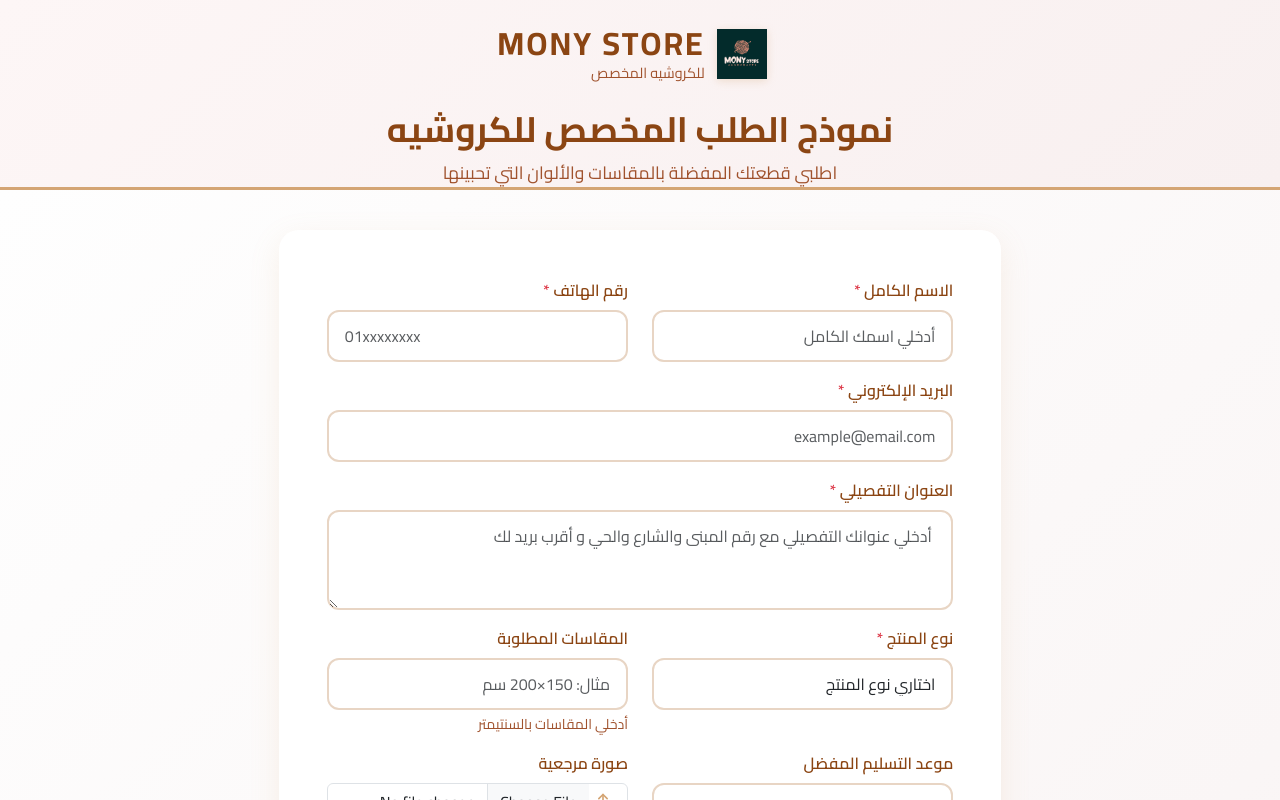
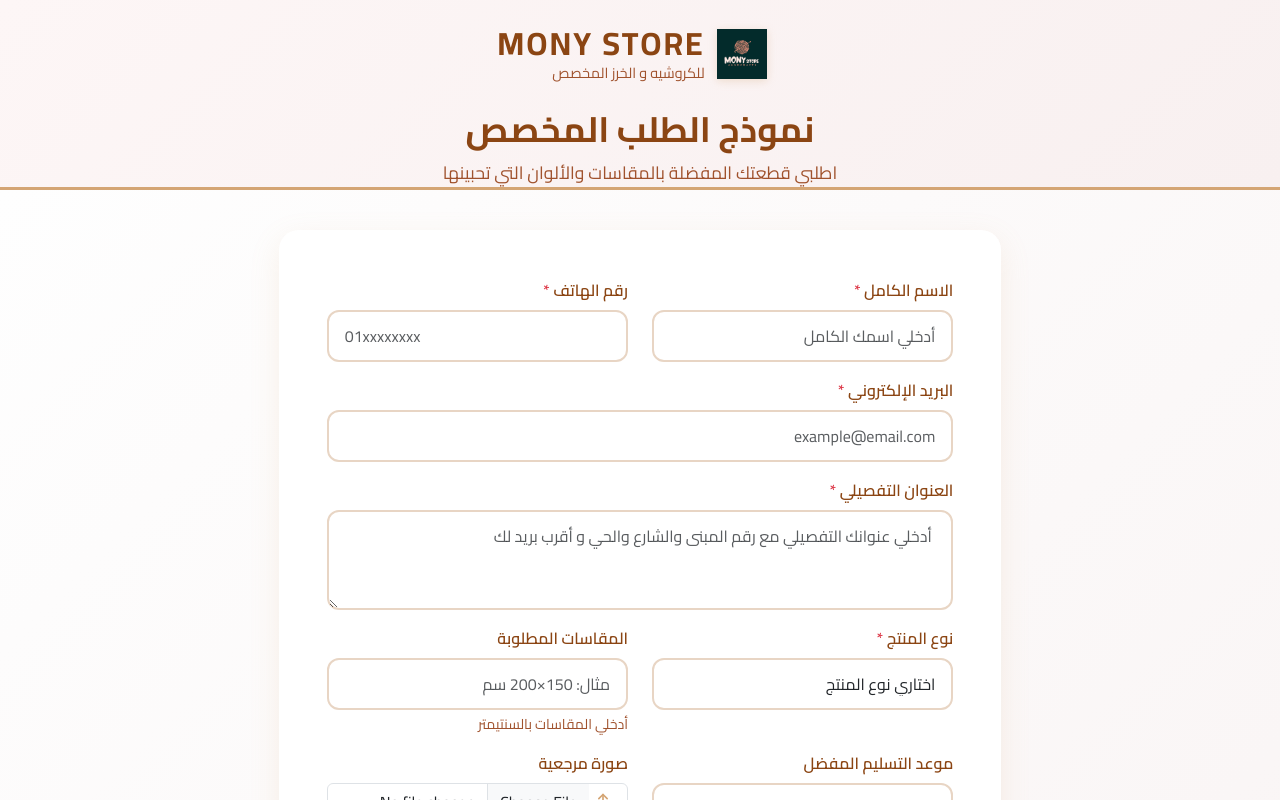
Before and after one commit to Doaa214/MonyStore, a React (Vite) app: page / in a window 1280 px wide. Shown: the top 800 px of the page. Built offline with nearby package versions, Linux system fonts and the light colour scheme.

Commit message:
Update Header.tsx

```diff
--- a/src/components/Header.tsx
+++ b/src/components/Header.tsx
@@ -10,14 +10,14 @@ const Header: React.FC = () => {
               <img src="/MONY.png" alt="MONY STORE" className="logo-image me-3" />
               <div>
                 <h1 className="logo-text mb-0">MONY STORE</h1>
-                <p className="logo-subtitle mb-0">للكروشيه المخصص</p>
+                <p className="logo-subtitle mb-0">للكروشيه و الخرز المخصص</p>
               </div>
             </div>
           </div>
         </div>
         <div className="row">
           <div className="col-12 text-center">
-            <h2 className="page-title">نموذج الطلب المخصص للكروشيه</h2>
+            <h2 className="page-title">نموذج الطلب المخصص </h2>
             <p className="page-subtitle">اطلبي قطعتك المفضلة بالمقاسات والألوان التي تحبينها</p>
           </div>
         </div>
```
